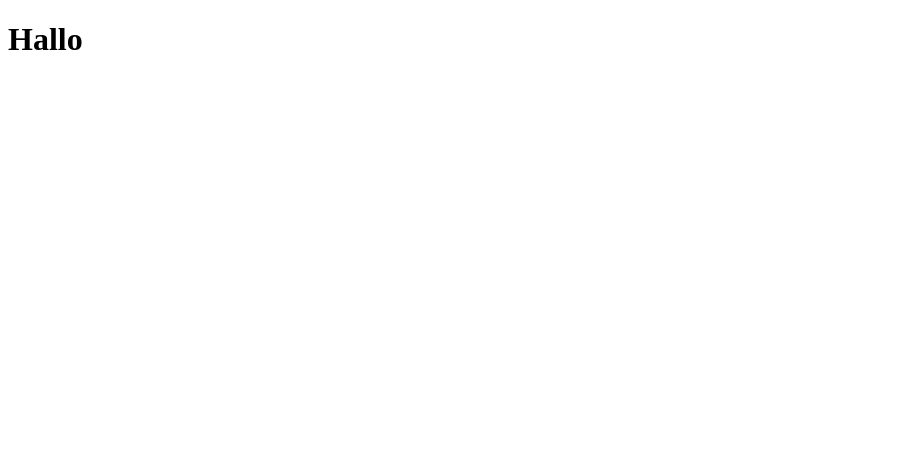
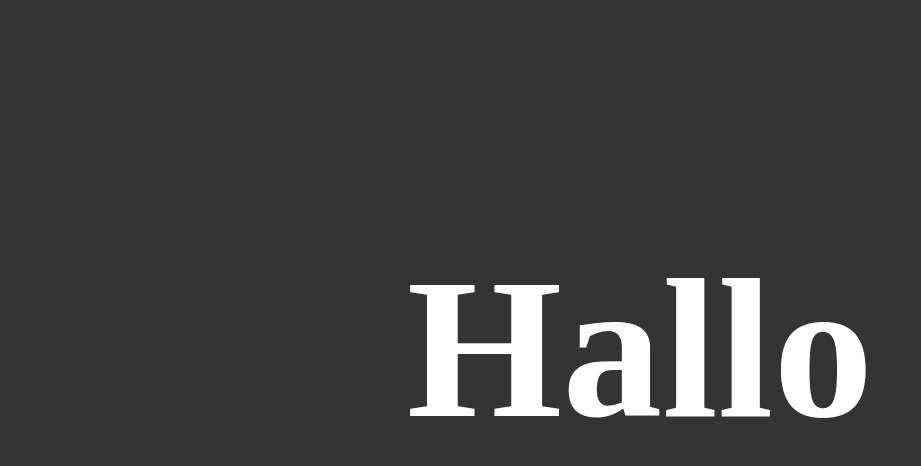
Before and after one commit to GrafkoxLP/GrafkoxLP.github.io, a plain HTML site: page index.html in a window 1280 px wide. Shown: the whole page, without its empty margins (0-921 px from the left). Drawn offline with Linux system fonts and the light colour scheme.

Commit message:
Main Page Fix

```diff
--- a/index.html
+++ b/index.html
@@ -6,7 +6,7 @@
           content="width=device-width, user-scalable=no, initial-scale=1.0, maximum-scale=1.0, minimum-scale=1.0">
     <meta http-equiv="X-UA-Compatible" content="ie=edge">
     <title>GrafkoxLP</title>
-    <style> type="text/css"</style>
+    <link rel="stylesheet" href="style.css">
 </head>
 <body>
     <h1>Hallo</h1>
```
